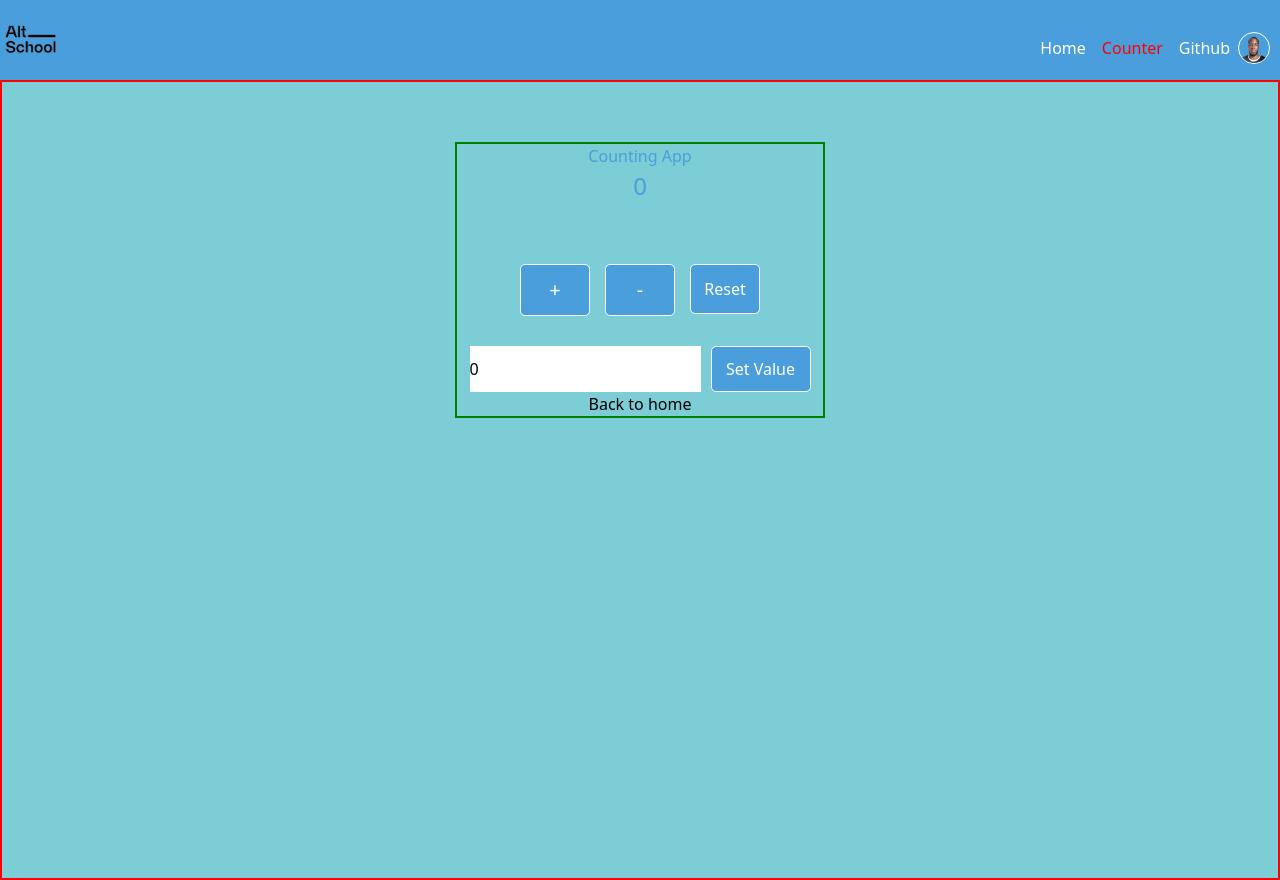
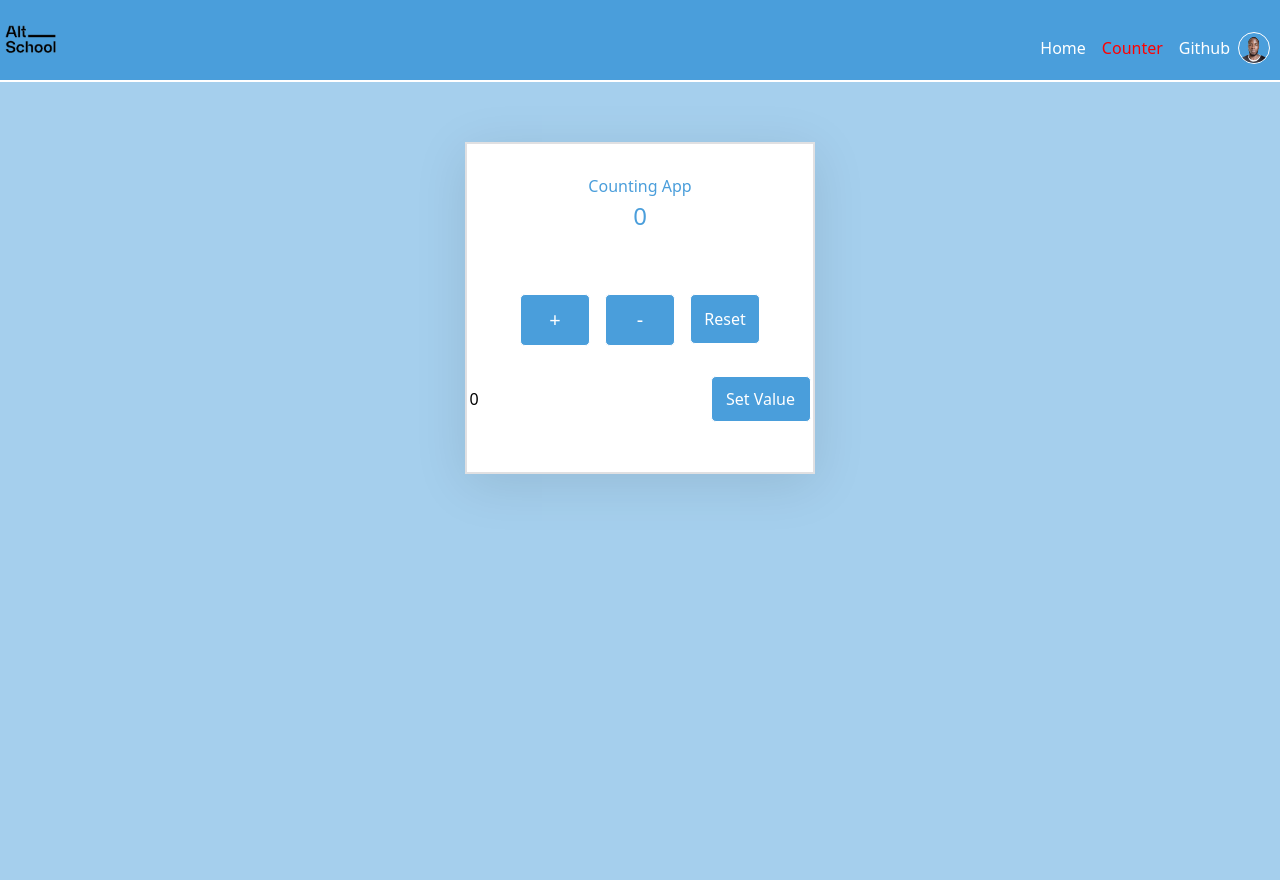
Before and after one commit to olatunde1998/AltSchool-Vue-Exam3, a Vue app: page /counter in a window 1280 px wide. Built offline with nearby package versions, Linux system fonts and the light colour scheme.

Commit message:
styling added and anchor element was also added

```diff
--- a/src/views/counterPage.vue
+++ b/src/views/counterPage.vue
@@ -1,4 +1,5 @@
 <template>
+  <div class="header-box">
     <header>
       <img
         alt="AltSchool logo"
@@ -11,7 +12,9 @@
         <nav>
           <RouterLink to="/">Home</RouterLink>
           <RouterLink to="/counter">Counter</RouterLink>
-        <a href="https://github.com/olatunde1998/AltSchool-Vue-Exam3">Github</a>
+          <a href="https://github.com/olatunde1998/AltSchool-Vue-Exam3"
+            >Github</a
+          >
           <img
             alt="rasheed logo"
             class="rasheed-img"
@@ -22,6 +25,7 @@
         </nav>
       </div>
     </header>
+  </div>
   <div class="counter-wrapper">
     <div class="counter-box">
       <div class="heading-count">
@@ -42,7 +46,6 @@
         />
         <set-value />
       </div>
-      <router-link to="/">Back to home</router-link>
     </div>
   </div>
 </template>
@@ -63,21 +66,30 @@ export default {
 };
 </script>
 <style>
+.header-box {
+  background: #A5CFED;
+}
 .counter-wrapper {
-  border: 2px solid red;
+  border-top: 2px solid white;
   height: 100vh;
   margin-top: 0px;
-  background-color: rgb(124, 205, 214);
+  background-color: #A5CFED;
 }
-.heading-count{
+.heading-count {
   height: 120px;
 }
 .counter-box {
-  max-width: 370px;
+  max-width: 350px;
   text-align: center;
   margin: 0 auto;
   margin-top: 60px;
-  border: 2px solid green;
+  background-color: white;
+
+  border: 2px solid rgba(100, 100, 111, 0.2);
+  box-shadow: rgba(100, 100, 111, 0.2) 0px 7px 29px 0px;
+  box-shadow: rgba(0, 0, 0, 0.1) 0px 10px 50px;
+  padding-bottom: 50px;
+  padding-top: 30px;
 }
 .button-box {
   display: flex;
```
Lines whose indentation alone changed are shown as unchanged.
